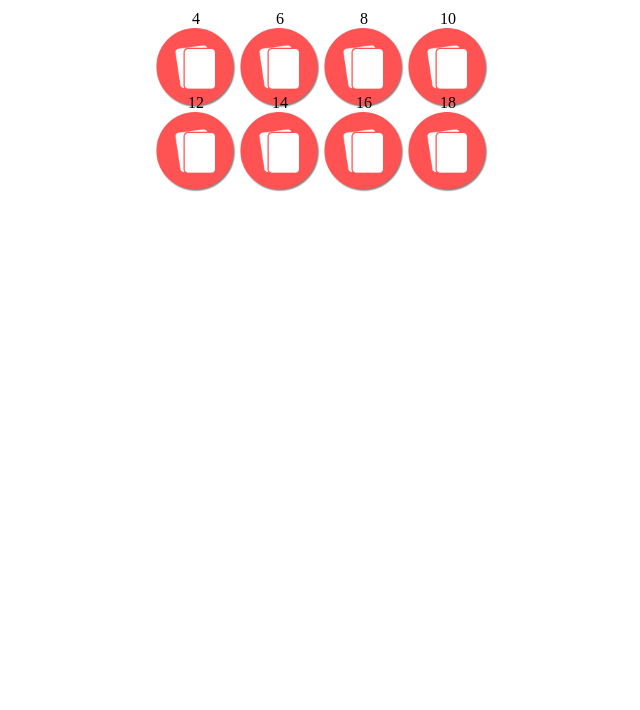
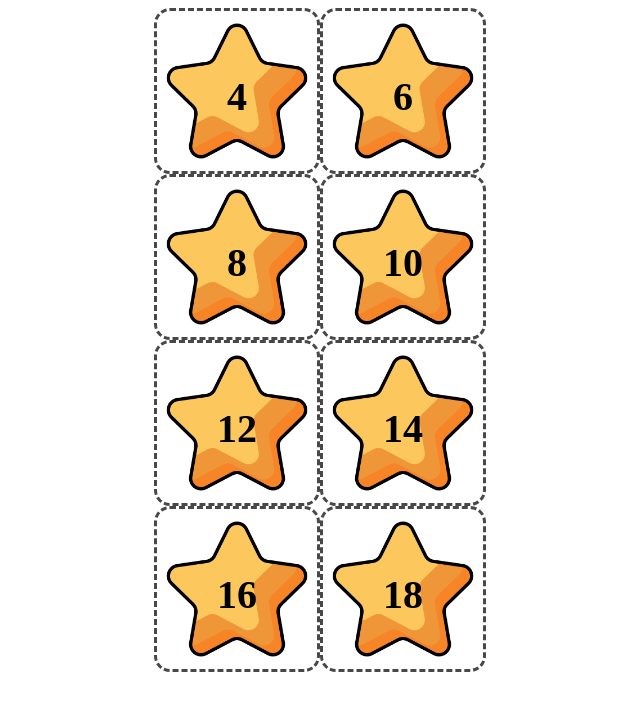
Before and after one commit to yurii-tsymbala/Memory-Cards-, an Angular app in the folder ang-memory-cards/: page / in a window 1280 px wide. Shown: the top 710 px of the page, without its empty margins (286-926 px from the left). Built offline with nearby package versions, Linux system fonts and the light colour scheme.

Commit message:
Polish ui in Level-cell

```diff
--- /dev/null
+++ b/ang-memory-cards/src/app/components/level-cell/level-cell.component.css
@@ -0,0 +1,37 @@
+.level {
+    position: relative;
+    display: flex;
+    align-items: center;
+    justify-content: center;
+    width: 10rem;
+    height: 10rem;
+
+    border-radius: 1rem;
+    border: 3px solid #484848;
+    border-style: dashed;
+    transition: all 0.15s ease;
+
+    margin: var(--card-margin);
+
+    cursor: pointer;
+
+    &:hover {
+        transform: scale(1.05);
+        background-color: #ffdfd0;
+    }
+}
+
+.starIcon {
+    position: absolute;
+    width: 90%;
+    height: 90%;
+}
+
+.levelNumber {
+    position: absolute;
+    color: black;
+    font-family: cursive;
+    font-size: 2.5rem;
+    font-weight: bolder;
+    margin-top: 0.7rem;
+}
--- a/ang-memory-cards/src/app/components/level-cell/level-cell.component.html
+++ b/ang-memory-cards/src/app/components/level-cell/level-cell.component.html
@@ -1,4 +1,4 @@
-<div class="level circle" [routerLink]="['/game', level.cardsAmount]" (click)="launchGame()">
-  <div>{{ level.cardsAmount }}</div>
-  <img src="/assets/level.png" />
+<div class="level" [routerLink]="['/game', level.cardsAmount]" (click)="launchGame()">
+  <img class="starIcon" src="/assets/star.png" />
+  <div class="levelNumber">{{ level.cardsAmount }}</div>
 </div>
--- a/ang-memory-cards/src/app/components/level-cell/level-cell.component.ts
+++ b/ang-memory-cards/src/app/components/level-cell/level-cell.component.ts
@@ -7,6 +7,7 @@ import { Level } from 'src/app/model/Level';
   standalone: true,
   selector: 'level-cell',
   templateUrl: './level-cell.component.html',
+  styleUrls: ['./level-cell.component.css'],
   imports: [CommonModule, RouterLink]
 })
 export class LevelCellComponent {
```
